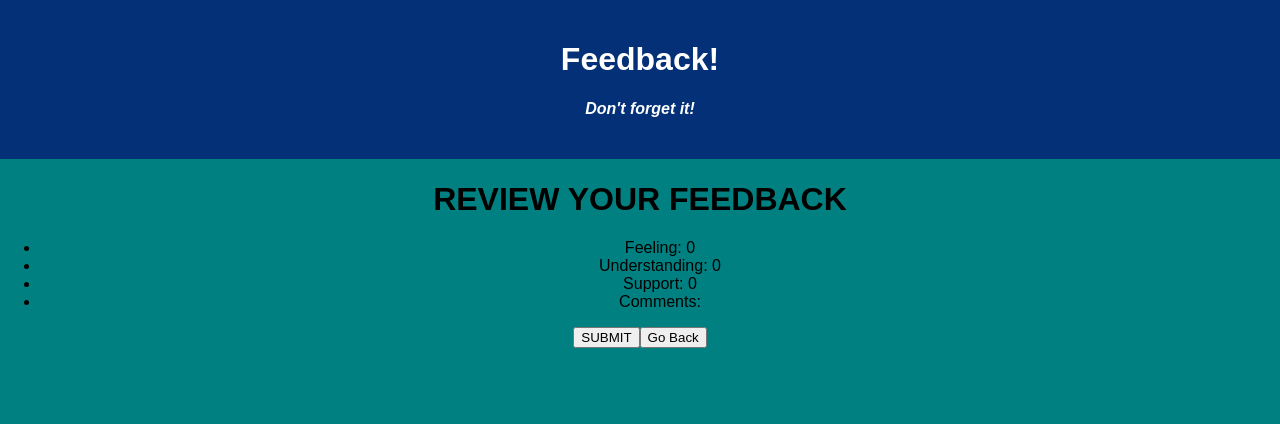
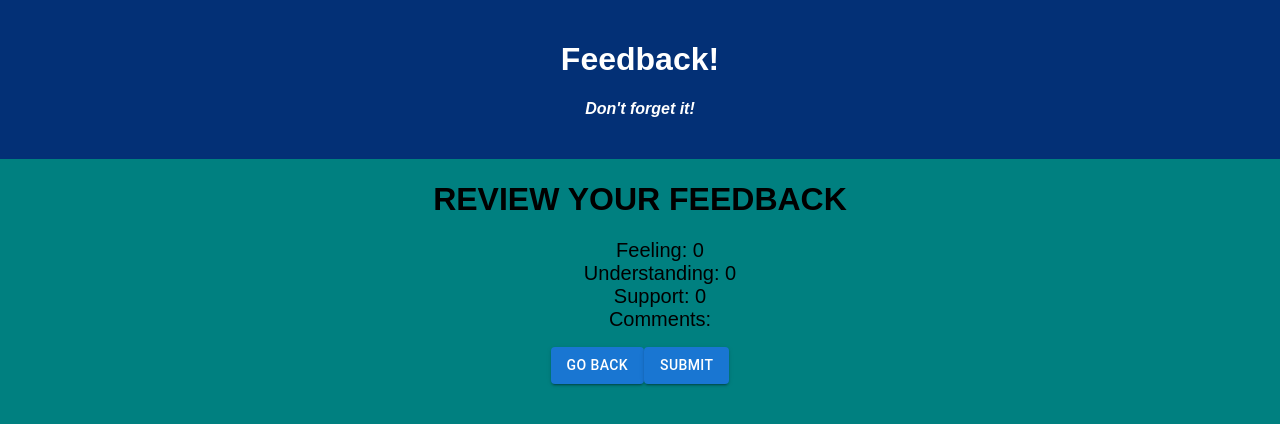
Before and after one commit to sbuckhanan/weekend-redux-feedback-loop, a React (Create React App) app: page /#/review in a window 1280 px wide. Shown: the top 424 px of the page. Built offline with nearby package versions, Linux system fonts and the light colour scheme; no server answers.

Commit message:
add final buttons

```diff
--- a/src/components/Comment/Comment.jsx
+++ b/src/components/Comment/Comment.jsx
@@ -1,6 +1,7 @@
 import { useState } from 'react';
 import { useDispatch } from 'react-redux';
 import { useHistory } from 'react-router-dom';
+import Button from '@mui/material/Button';
 
 function Comment() {
 	//? hold value of the input field
@@ -29,8 +30,14 @@ function Comment() {
 				onChange={(event) => setComment(event.target.value)}
 				value={comment}
 			/>
-			<button onClick={handleNext}>NEXT</button>
-			<button onClick={() => history.push('/support')}>Go Back</button>
+			<div className='button'>
+				<Button variant='contained' onClick={() => history.push('/support')}>
+					GO BACK
+				</Button>
+				<Button variant='contained' onClick={handleNext}>
+					NEXT
+				</Button>
+			</div>
 		</>
 	);
 }
--- a/src/components/NewReview/NewReview.css
+++ b/src/components/NewReview/NewReview.css
@@ -0,0 +1,5 @@
+li {
+	list-style-type: none;
+	list-style-position: inherit;
+	font-size: 20px;
+}
--- a/src/components/NewReview/NewReview.jsx
+++ b/src/components/NewReview/NewReview.jsx
@@ -1,4 +1,6 @@
 import { useHistory } from 'react-router-dom';
+import Button from '@mui/material/Button';
+import './NewReview.css';
 
 function NewReview() {
 	const history = useHistory();
@@ -10,7 +12,12 @@ function NewReview() {
 	return (
 		<>
 			<h1>Thanks for the feedback</h1>
-			<button onClick={handleNew}>SUBMIT NEW FEEDBACK</button>
+			<div className='button'>
+				<Button variant='contained' onClick={handleNew}>
+					SUBMIT NEW FEEDBACK
+				</Button>
+			</div>
+			{/* <button onClick={handleNew}>SUBMIT NEW FEEDBACK</button> */}
 		</>
 	);
 }
--- a/src/components/Review/Review.jsx
+++ b/src/components/Review/Review.jsx
@@ -1,6 +1,7 @@
 import axios from 'axios';
 import { useSelector } from 'react-redux';
 import { useHistory } from 'react-router-dom';
+import Button from '@mui/material/Button';
 
 function Review() {
 	const history = useHistory();
@@ -30,8 +31,16 @@ function Review() {
 				<li>Support: {support}</li>
 				<li>Comments: {comments}</li>
 			</ul>
-			<button onClick={handleSubmit}>SUBMIT</button>
-			<button onClick={() => history.push('/comment')}>Go Back</button>
+			<div className='button'>
+				<Button variant='contained' onClick={() => history.push('/comment')}>
+					GO BACK
+				</Button>
+				<Button variant='contained' onClick={handleSubmit}>
+					SUBMIT
+				</Button>
+			</div>
+			{/* <button onClick={handleSubmit}>SUBMIT</button>
+			<button onClick={() => history.push('/comment')}>Go Back</button> */}
 		</>
 	);
 }
--- a/src/components/Support/Support.jsx
+++ b/src/components/Support/Support.jsx
@@ -4,6 +4,7 @@ import { useDispatch } from 'react-redux';
 import { useHistory } from 'react-router-dom';
 import Snackbar from '@mui/material/Snackbar';
 import MuiAlert from '@mui/material/Alert';
+import Button from '@mui/material/Button';
 
 const Alert = React.forwardRef(function Alert(props, ref) {
 	return <MuiAlert elevation={6} ref={ref} variant='filled' {...props} />;
@@ -58,8 +59,14 @@ function Support() {
 				max='10'
 				min='0'
 			/>
-			<button onClick={handleNext}>NEXT</button>
-			<button onClick={() => history.push('/understanding')}>Go Back</button>
+			<div className='button'>
+				<Button variant='contained' onClick={() => history.push('/understanding')}>
+					GO BACK
+				</Button>
+				<Button variant='contained' onClick={handleNext}>
+					NEXT
+				</Button>
+			</div>
 		</>
 	);
 }
```
